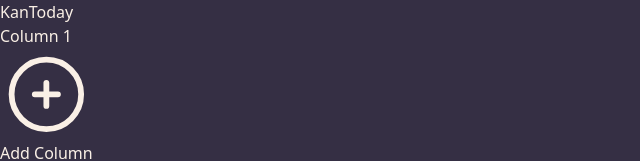
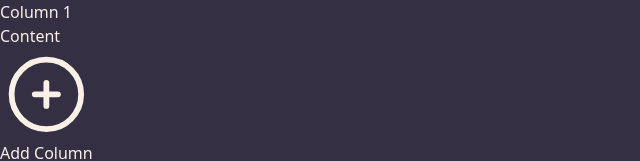
Before and after one commit to mrinalxdev/SturdyBeetleDB, a React (Vite) app: page / in a window 1280 px wide. Both pictures are taken after a click on the button "Add Column". Shown: the top 161 px of the page, without its empty margins (0-640 px from the left). Built offline with nearby package versions, Linux system fonts and the light colour scheme.

Commit message:
Added new data

```diff
--- a/src/App.tsx
+++ b/src/App.tsx
@@ -6,7 +6,6 @@ function App() {
   return (
     <>
     <div>
-      <h1 className="font-mono text-center my-2 text-3xl">KanToday</h1>
       <KanbanBoard />
     </div>
     </>
--- /dev/null
+++ b/src/components/ColumnContainer.tsx
@@ -0,0 +1,25 @@
+
+import { Column } from '../types';
+
+interface Props {
+    column: Column;
+}
+
+
+function ColumnContainer(props: Props) {
+    const { column } = props
+
+    return (
+        <div className='bg-[#FAF0E6] w-[350px] h-[400px] rounded-xl text-[#5C5470] flex flex-col'>
+            <div className='bg-[#5C5470] rounded-xl'>
+
+            {column.title}
+            </div>
+            <div className='flex flex-grow'>
+                Content
+            </div>
+        </div>
+    )
+}
+
+export default ColumnContainer
--- a/src/components/KanbanBoard.tsx
+++ b/src/components/KanbanBoard.tsx
@@ -1,27 +1,32 @@
 import { useState } from "react";
 import PlusIcon from "../icons/PlusIcon";
 import { Column } from "../types";
+import ColumnContainer from "./ColumnContainer";
 
 const KanbanBoard = () => {
-    const [columns, setColumns] = useState<Column[]>([])
-    console.log(columns)
+  const [columns, setColumns] = useState<Column[]>([]);
+  console.log(columns);
 
   const createColumn = () => {
-        const columnToAdd:Column = {
+    const columnToAdd: Column = {
       id: generateId(),
-            title: `Column ${columns.length + 1}`
-        }
+      title: `Column ${columns.length + 1}`,
+    };
 
-        setColumns([...columns, columnToAdd])
+    setColumns([...columns, columnToAdd]);
   };
 
   const generateId = () => {
-        return Math.floor(Math.random() * 100001)
-    }
+    return Math.floor(Math.random() * 100001);
+  };
   return (
-        <div className="m-auto flex items-center w-full overflow-x-auto overflow-y-hidden px-[400px] min-h-screen mt-4">
+    <div className="m-auto flex items-center w-full overflow-x-auto overflow-y-hidden px-[100px] min-h-screen">
       <div className="m-auto flex gap-2">
-                <div className="flex gap-4">{columns.map(col => <div>{col.title}</div>)}</div>
+        <div className="flex gap-4">
+          {columns.map((col) => (
+            <ColumnContainer column={col} />
+          ))}
+        </div>
         <button
           onClick={createColumn}
           className="h-[60px] w-[350px] min-w-[350px] cursor-pointer ease-in-out duration-150 rounded-lg bg-[#5C5470] p-4 hover:bg-[#B9B4C7] hover:text-[#5C5470] flex items-center gap-4"
```
Lines whose indentation alone changed are shown as unchanged.
